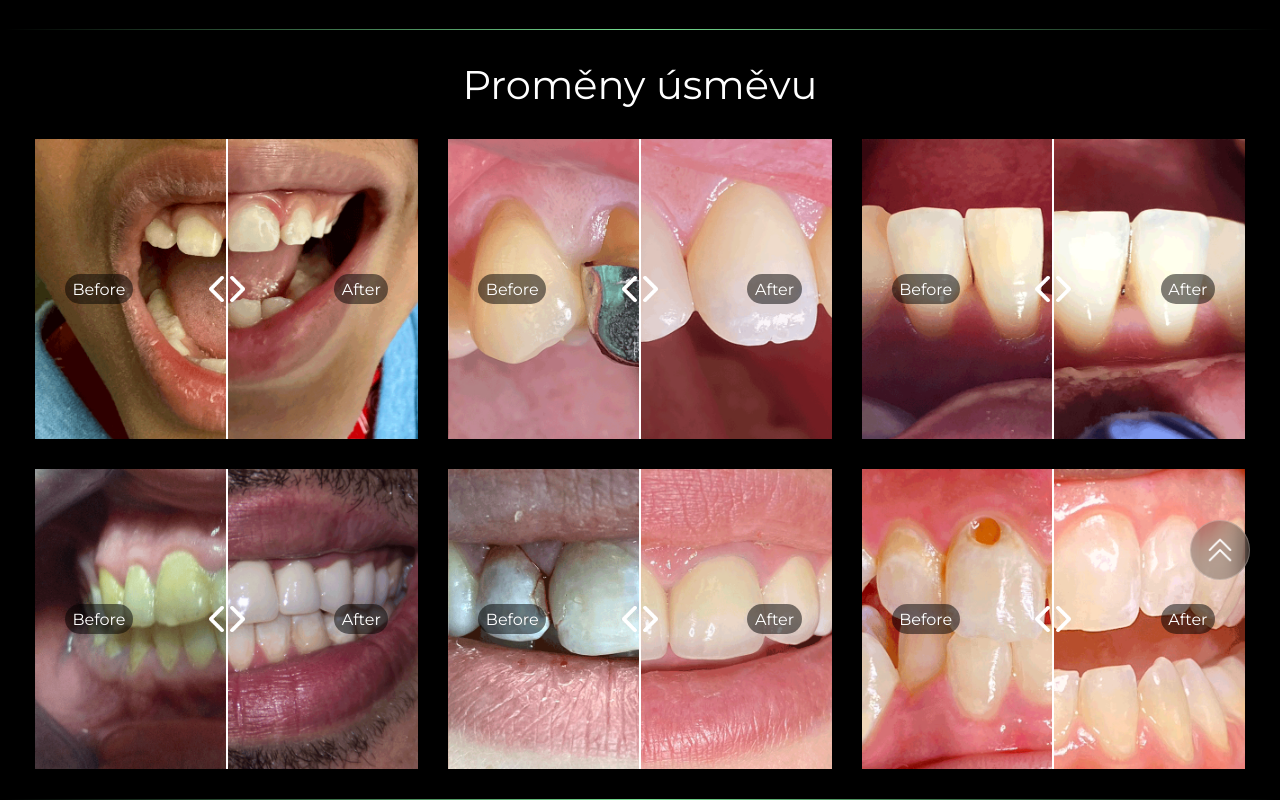
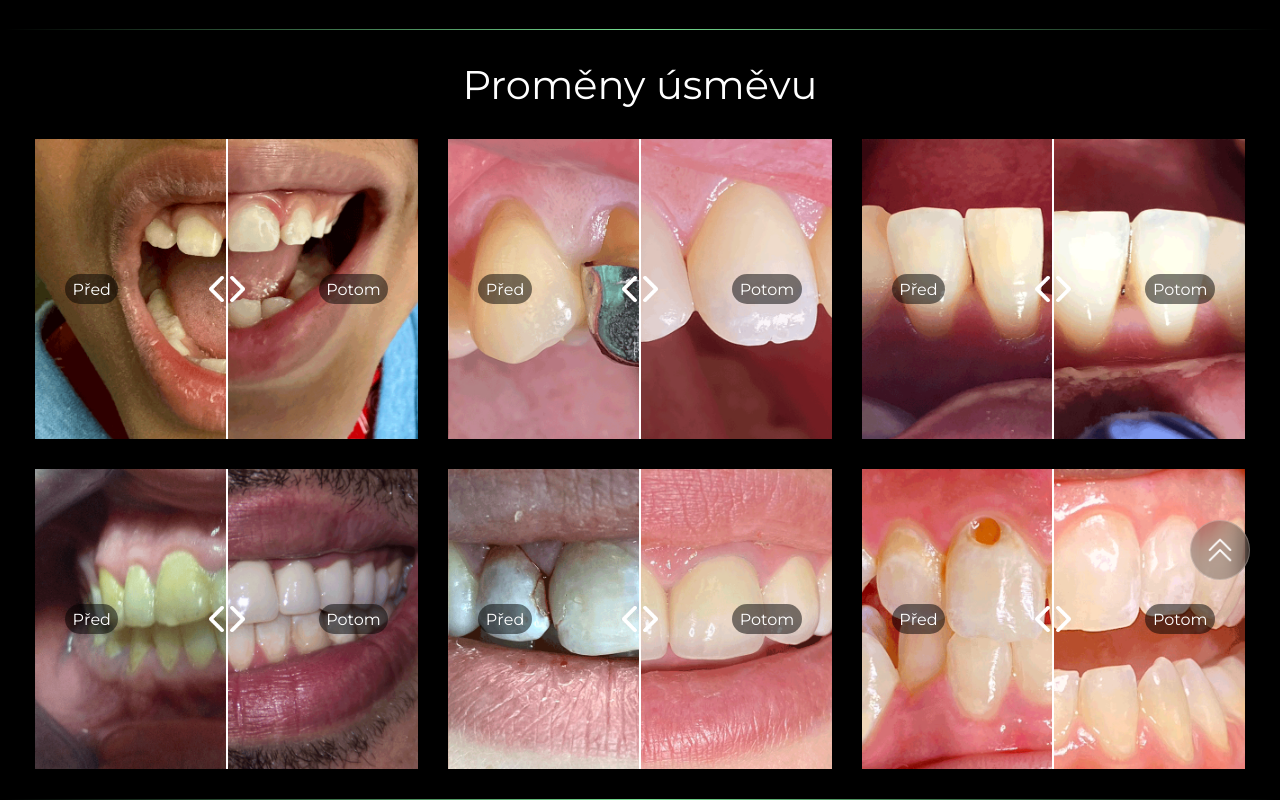
Before and after one commit to stepandordiai/natadent, a React (Vite) app: page /smile-gallery in a window 1280 px wide. Shown: the part 280-1080 px from the top of the page. Built offline with nearby package versions, Linux system fonts and the light colour scheme.

Commit message:
v2.22.0 Add translation to SmileGallery

```diff
--- a/src/pages/SmileGallery/SmileGallery.jsx
+++ b/src/pages/SmileGallery/SmileGallery.jsx
@@ -1,5 +1,6 @@
 import { useEffect } from "react";
 import PageTitle from "../../components/PageTitle/PageTitle";
+import { useTranslation } from "react-i18next";
 
 import before1 from "./../../assets/smiles/before1.png";
 import after1 from "./../../assets/smiles/after1.png";
@@ -22,9 +23,13 @@ import after6 from "./../../assets/smiles/after6.png";
 import "./SmileGallery.scss";
 
 const SmileGallery = () => {
+    const { t } = useTranslation();
+
     useEffect(() => {
-        document.title = "Galerie úsměvů";
+        document.title = t("smile_gallery_title");
+    }, [t]);
 
+    useEffect(() => {
         document.querySelectorAll(".img-ranger").forEach((ranger, index) => {
             ranger.addEventListener("input", () => {
                 const rangesValue = document.querySelectorAll(".img-ranger");
@@ -44,10 +49,19 @@ const SmileGallery = () => {
 
     return (
         <section className="smile-gallery">
-            <PageTitle activeLink="Úvod" title="Galerie úsměvů" />
-            <h3 className="about-us__gallery-title">Proměny úsměvu</h3>
+            <PageTitle
+                activeLink={t("home_title")}
+                title={t("smile_gallery_title")}
+            />
+            <h3 className="about-us__gallery-title">
+                {t("smile_gallery.gallery_title")}
+            </h3>
             <div className="about-us__gallery-grid">
-                <div className="smile-wrapper">
+                <div
+                    className="smile-wrapper"
+                    data-before={t("smile_gallery.before")}
+                    data-after={t("smile_gallery.after")}
+                >
                     <img src={after1} alt="Smile after" />
                     <img
                         className="img-range"
@@ -63,7 +77,11 @@ const SmileGallery = () => {
                     />
                     <div className="line"></div>
                 </div>
-                <div className="smile-wrapper">
+                <div
+                    className="smile-wrapper"
+                    data-before={t("smile_gallery.before")}
+                    data-after={t("smile_gallery.after")}
+                >
                     <img src={after2} alt="Smile after" />
                     <img
                         className="img-range"
@@ -79,7 +97,11 @@ const SmileGallery = () => {
                     />
                     <div className="line"></div>
                 </div>
-                <div className="smile-wrapper">
+                <div
+                    className="smile-wrapper"
+                    data-before={t("smile_gallery.before")}
+                    data-after={t("smile_gallery.after")}
+                >
                     <img src={after3} alt="Smile after" />
                     <img
                         className="img-range"
@@ -95,7 +117,11 @@ const SmileGallery = () => {
                     />
                     <div className="line"></div>
                 </div>
-                <div className="smile-wrapper">
+                <div
+                    className="smile-wrapper"
+                    data-before={t("smile_gallery.before")}
+                    data-after={t("smile_gallery.after")}
+                >
                     <img src={after4} alt="Smile after" />
                     <img
                         className="img-range"
@@ -111,7 +137,11 @@ const SmileGallery = () => {
                     />
                     <div className="line"></div>
                 </div>
-                <div className="smile-wrapper">
+                <div
+                    className="smile-wrapper"
+                    data-before={t("smile_gallery.before")}
+                    data-after={t("smile_gallery.after")}
+                >
                     <img src={after5} alt="Smile after" />
                     <img
                         className="img-range"
@@ -127,7 +157,11 @@ const SmileGallery = () => {
                     />
                     <div className="line"></div>
                 </div>
-                <div className="smile-wrapper">
+                <div
+                    className="smile-wrapper"
+                    data-before={t("smile_gallery.before")}
+                    data-after={t("smile_gallery.after")}
+                >
                     <img src={after6} alt="Smile after" />
                     <img
                         className="img-range"
--- a/src/pages/SmileGallery/SmileGallery.scss
+++ b/src/pages/SmileGallery/SmileGallery.scss
@@ -28,7 +28,7 @@
 }
 
 .smile-wrapper::before {
-    content: "Before";
+    content: attr(data-before);
     position: absolute;
     top: 50%;
     transform: translateY(-50%);
@@ -43,7 +43,7 @@
 }
 
 .smile-wrapper::after {
-    content: "After";
+    content: attr(data-after);
     position: absolute;
     top: 50%;
     transform: translateY(-50%);
--- a/src/translations/cz/translation.json
+++ b/src/translations/cz/translation.json
@@ -1,10 +1,11 @@
 {
+    "home_title": "Úvod",
+    "about_us_title": "O nás",
+    "price_list_title": "Ceník",
+    "smile_gallery_title": "Galerie úsměvů",
+    "services_title": "Služby",
+
     "nav": {
-        "home_title": "Úvod",
-        "about": "O nás",
-        "price_list_title": "Ceník",
-        "gallery": "Galerie úsměvů",
-        "services": "Služby",
         "service_1": "Preventivní stomatologie",
         "service_desc_1": "Lorem ipsum dolor sit amet consectetur adipisicing elit. Beatae libero at sed soluta inventore labore cupiditate",
         "service_2": "Dentální hygiena",
@@ -41,6 +42,12 @@
         "answer_3": "Lorem ipsum dolor sit amet consectetur adipisicing elit. Aspernatur labore quas, odit odio consequuntur magni, quia enim commodi suscipit, animi nobis. Magnam saepe quis alias dolorem perferendis, libero tempore temporibus!"
     },
 
+    "smile_gallery": {
+        "gallery_title": "Proměny úsměvu",
+        "before": "Před",
+        "after": "Potom"
+    },
+
     "footer": {
         "working_hours": "Pracovní doba",
         "mon": "Pondělí",
--- a/src/translations/en/translation.json
+++ b/src/translations/en/translation.json
@@ -1,10 +1,11 @@
 {
+    "home_title": "Home",
+    "about_us_title": "About us",
+    "price_list_title": "Price list",
+    "smile_gallery_title": "Smile gallery",
+    "services_title": "Services",
+
     "nav": {
-        "home_title": "Home",
-        "about": "About us",
-        "price_list_title": "Price list",
-        "gallery": "Smile gallery",
-        "services": "Services",
         "service_1": "Preventive dentistry",
         "service_desc_1": "Lorem ipsum dolor sit amet consectetur adipisicing elit. Beatae libero at sed soluta inventore labore cupiditate",
         "service_2": "Dental hygiene",
@@ -41,6 +42,12 @@
         "answer_3": "Lorem ipsum dolor sit amet consectetur adipisicing elit. Aspernatur labore quas, odit odio consequuntur magni, quia enim commodi suscipit, animi nobis. Magnam saepe quis alias dolorem perferendis, libero tempore temporibus!"
     },
 
+    "smile_gallery": {
+        "gallery_title": "Smile transformations",
+        "before": "Before",
+        "after": "After"
+    },
+
     "footer": {
         "working_hours": "Working hours",
         "mon": "Monday",
--- a/src/translations/ua/translation.json
+++ b/src/translations/ua/translation.json
@@ -1,10 +1,11 @@
 {
+    "home_title": "Головна",
+    "about_us_title": "Про нас",
+    "price_list_title": "Прайс лист",
+    "smile_gallery_title": "Галерея усмішок",
+    "services_title": "Сервіси",
+
     "nav": {
-        "home_title": "Головна",
-        "about": "Про нас",
-        "price_list_title": "Прайс лист",
-        "gallery": "Галерея",
-        "services": "Сервіси",
         "service_1": "Профілактична стоматологія",
         "service_desc_1": "Lorem ipsum dolor sit amet consectetur adipisicing elit. Beatae libero at sed soluta inventore labore cupiditate",
         "service_2": "Гігієна зубів",
@@ -41,6 +42,12 @@
         "answer_3": "Lorem ipsum dolor sit amet consectetur adipisicing elit. Aspernatur labore quas, odit odio consequuntur magni, quia enim commodi suscipit, animi nobis. Magnam saepe quis alias dolorem perferendis, libero tempore temporibus!"
     },
 
+    "smile_gallery": {
+        "gallery_title": "Трансформації усмішок",
+        "before": "До",
+        "after": "Після"
+    },
+
     "footer": {
         "working_hours": "Робочі години",
         "mon": "Понеділок",
```
